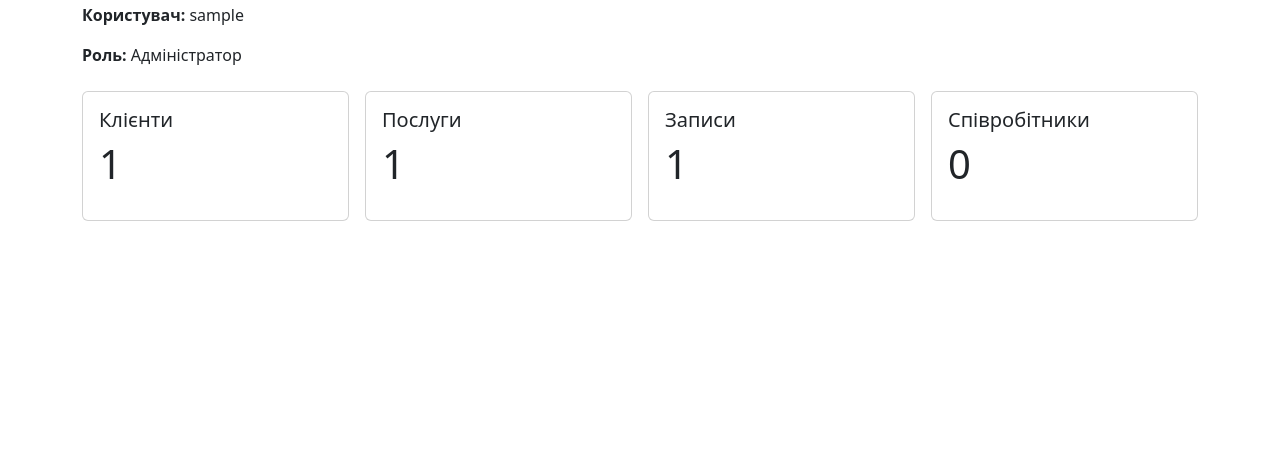
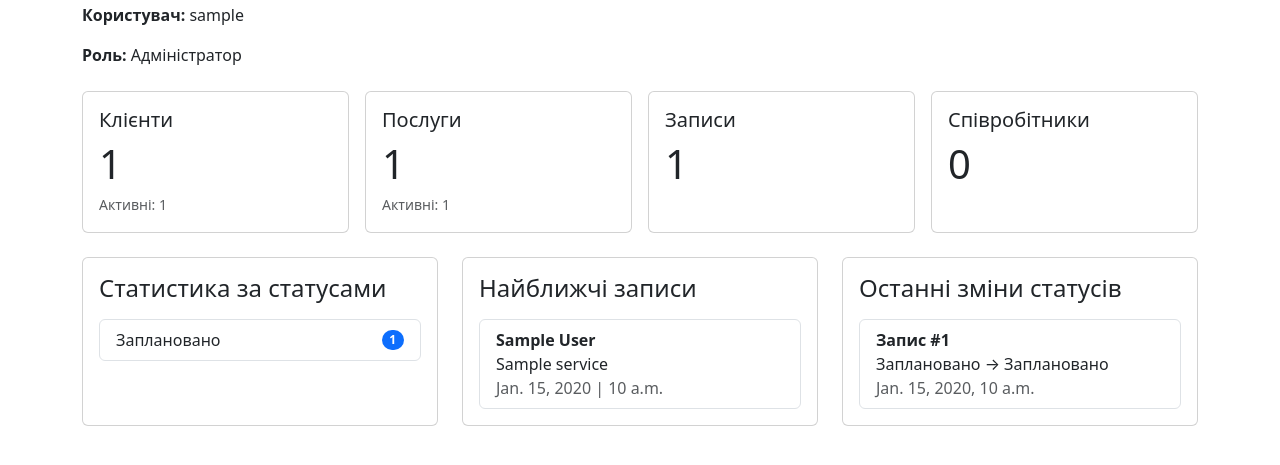
Before and after one commit to SaruUa/Orvanta, a Django app: page / in a window 1280 px wide. Shown: the part 149-614 px from the top of the page. Run offline with Django 5.2, Linux system fonts and the light colour scheme; a user stored in the database is signed in; tables that the repository leaves empty hold one stand-in row (values such as "Sample post").

```diff
--- a/src/config/views.py
+++ b/src/config/views.py
@@ -1,7 +1,8 @@
 from django.contrib.auth.decorators import login_required
+from django.db.models import Count
 from django.shortcuts import render
 
-from appointments.models import Appointment
+from appointments.models import Appointment, AppointmentStatusHistory
 from clients.models import Client
 from services_catalog.models import Service
 from users.models import User, UserRole
@@ -9,10 +10,46 @@ from users.models import User, UserRole
 
 @login_required
 def home_view(request):
+    appointments = Appointment.objects.select_related(
+        'client',
+        'service',
+        'employee',
+    )
+
+    if request.user.role == UserRole.EMPLOYEE:
+        appointments = appointments.filter(employee=request.user)
+
+    raw_status_counts = (
+        appointments.values('status')
+        .annotate(total=Count('id'))
+        .order_by('status')
+    )
+
+    status_map = dict(Appointment._meta.get_field('status').choices)
+    status_counts = [
+        {
+            'status': status_map.get(item['status'], item['status']),
+            'total': item['total'],
+        }
+        for item in raw_status_counts
+    ]
+
+    nearest_appointments = appointments.order_by('appointment_date', 'start_time')[:5]
+
+    recent_status_changes = AppointmentStatusHistory.objects.select_related(
+        'appointment',
+        'changed_by',
+    ).order_by('-changed_at')[:5]
+
     context = {
-        "clients_count": Client.objects.count(),
-        "services_count": Service.objects.count(),
-        "appointments_count": Appointment.objects.count(),
-        "employees_count": User.objects.filter(role=UserRole.EMPLOYEE).count(),
+        'clients_count': Client.objects.count(),
+        'active_clients_count': Client.objects.filter(is_active=True).count(),
+        'services_count': Service.objects.count(),
+        'active_services_count': Service.objects.filter(is_active=True).count(),
+        'appointments_count': appointments.count(),
+        'employees_count': User.objects.filter(role=UserRole.EMPLOYEE).count(),
+        'status_counts': status_counts,
+        'nearest_appointments': nearest_appointments,
+        'recent_status_changes': recent_status_changes,
     }
-    return render(request, "home.html", context)
+    return render(request, 'home.html', context)
--- a/src/templates/home.html
+++ b/src/templates/home.html
@@ -10,25 +10,27 @@
     <p><strong>Роль:</strong> {{ request.user.get_role_display }}</p>
 </div>
 
-<div class="row g-3">
+<div class="row g-3 mb-4">
     <div class="col-md-3">
-        <div class="card">
+        <div class="card h-100">
             <div class="card-body">
                 <h5>Клієнти</h5>
-                <p class="display-6">{{ clients_count }}</p>
+                <p class="display-6 mb-1">{{ clients_count }}</p>
+                <small class="text-muted">Активні: {{ active_clients_count }}</small>
             </div>
         </div>
     </div>
     <div class="col-md-3">
-        <div class="card">
+        <div class="card h-100">
             <div class="card-body">
                 <h5>Послуги</h5>
-                <p class="display-6">{{ services_count }}</p>
+                <p class="display-6 mb-1">{{ services_count }}</p>
+                <small class="text-muted">Активні: {{ active_services_count }}</small>
             </div>
         </div>
     </div>
     <div class="col-md-3">
-        <div class="card">
+        <div class="card h-100">
             <div class="card-body">
                 <h5>Записи</h5>
                 <p class="display-6">{{ appointments_count }}</p>
@@ -36,7 +38,7 @@
         </div>
     </div>
     <div class="col-md-3">
-        <div class="card">
+        <div class="card h-100">
             <div class="card-body">
                 <h5>Співробітники</h5>
                 <p class="display-6">{{ employees_count }}</p>
@@ -44,4 +46,77 @@
         </div>
     </div>
 </div>
+
+<div class="row g-4">
+    <div class="col-lg-4">
+        <div class="card h-100">
+            <div class="card-body">
+                <h4 class="card-title mb-3">Статистика за статусами</h4>
+
+                {% if status_counts %}
+                    <ul class="list-group">
+                        {% for item in status_counts %}
+                            <li class="list-group-item d-flex justify-content-between align-items-center">
+                                <span>{{ item.status }}</span>
+                                <span class="badge bg-primary rounded-pill">{{ item.total }}</span>
+                            </li>
+                        {% endfor %}
+                    </ul>
+                {% else %}
+                    <p class="mb-0">Статистика поки відсутня.</p>
+                {% endif %}
+            </div>
+        </div>
+    </div>
+
+    <div class="col-lg-4">
+        <div class="card h-100">
+            <div class="card-body">
+                <h4 class="card-title mb-3">Найближчі записи</h4>
+
+                {% if nearest_appointments %}
+                    <ul class="list-group">
+                        {% for appointment in nearest_appointments %}
+                            <li class="list-group-item">
+                                <div><strong>{{ appointment.client }}</strong></div>
+                                <div>{{ appointment.service }}</div>
+                                <div class="text-muted">
+                                    {{ appointment.appointment_date }} | {{ appointment.start_time }}
+                                </div>
+                            </li>
+                        {% endfor %}
+                    </ul>
+                {% else %}
+                    <p class="mb-0">Найближчі записи відсутні.</p>
+                {% endif %}
+            </div>
+        </div>
+    </div>
+
+    <div class="col-lg-4">
+        <div class="card h-100">
+            <div class="card-body">
+                <h4 class="card-title mb-3">Останні зміни статусів</h4>
+
+                {% if recent_status_changes %}
+                    <ul class="list-group">
+                        {% for item in recent_status_changes %}
+                            <li class="list-group-item">
+                                <div><strong>Запис #{{ item.appointment.id }}</strong></div>
+                                <div>
+                                    {{ item.get_old_status_display }} → {{ item.get_new_status_display }}
+                                </div>
+                                <div class="text-muted">
+                                    {{ item.changed_at }}
+                                </div>
+                            </li>
+                        {% endfor %}
+                    </ul>
+                {% else %}
+                    <p class="mb-0">Зміни статусів поки відсутні.</p>
+                {% endif %}
+            </div>
+        </div>
+    </div>
+</div>
 {% endblock %}
```
Also changed, not shown: src/clients/forms.py (+17 -0 lines), src/clients/views.py (+29 -2 lines), src/services_catalog/forms.py (+23 -0 lines), src/services_catalog/views.py (+32 -2 lines), src/templates/clients/client_list.html (+31 -22 lines), src/templates/services_catalog/service_list.html (+32 -23 lines).
